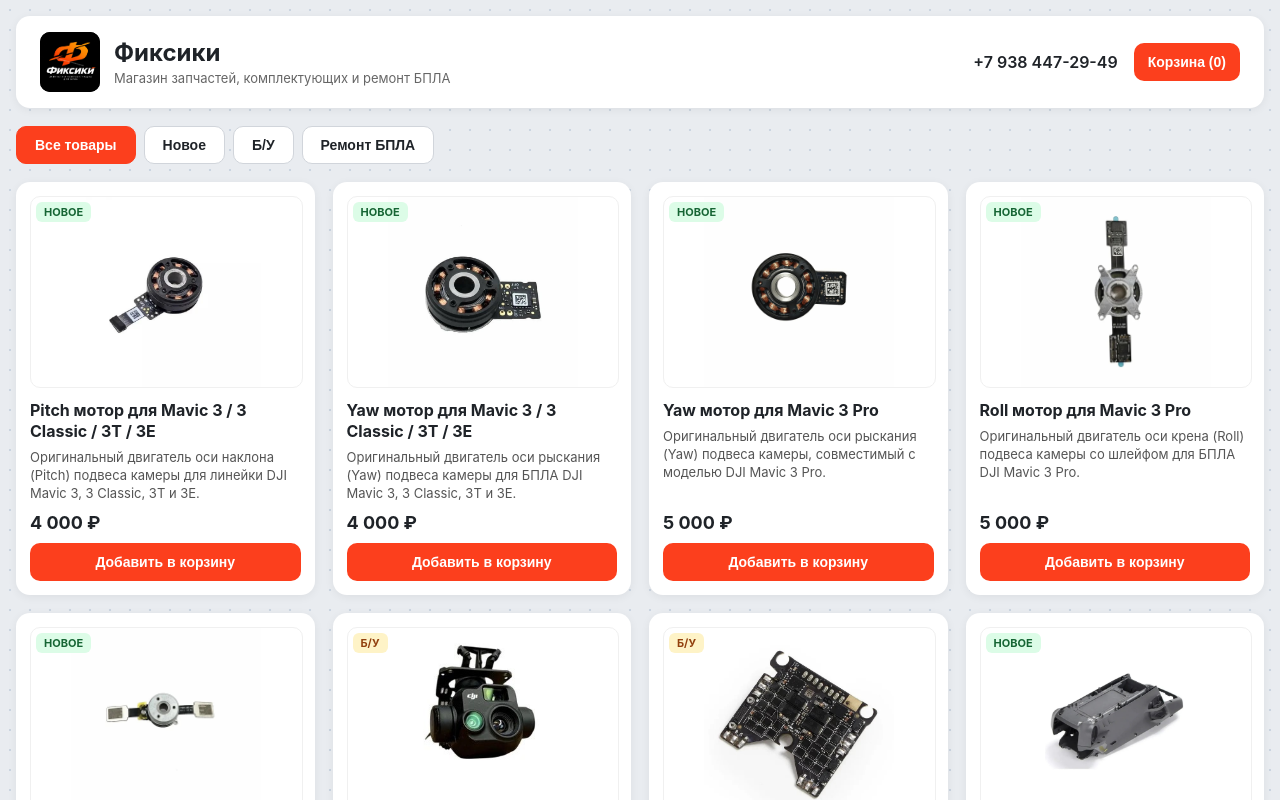
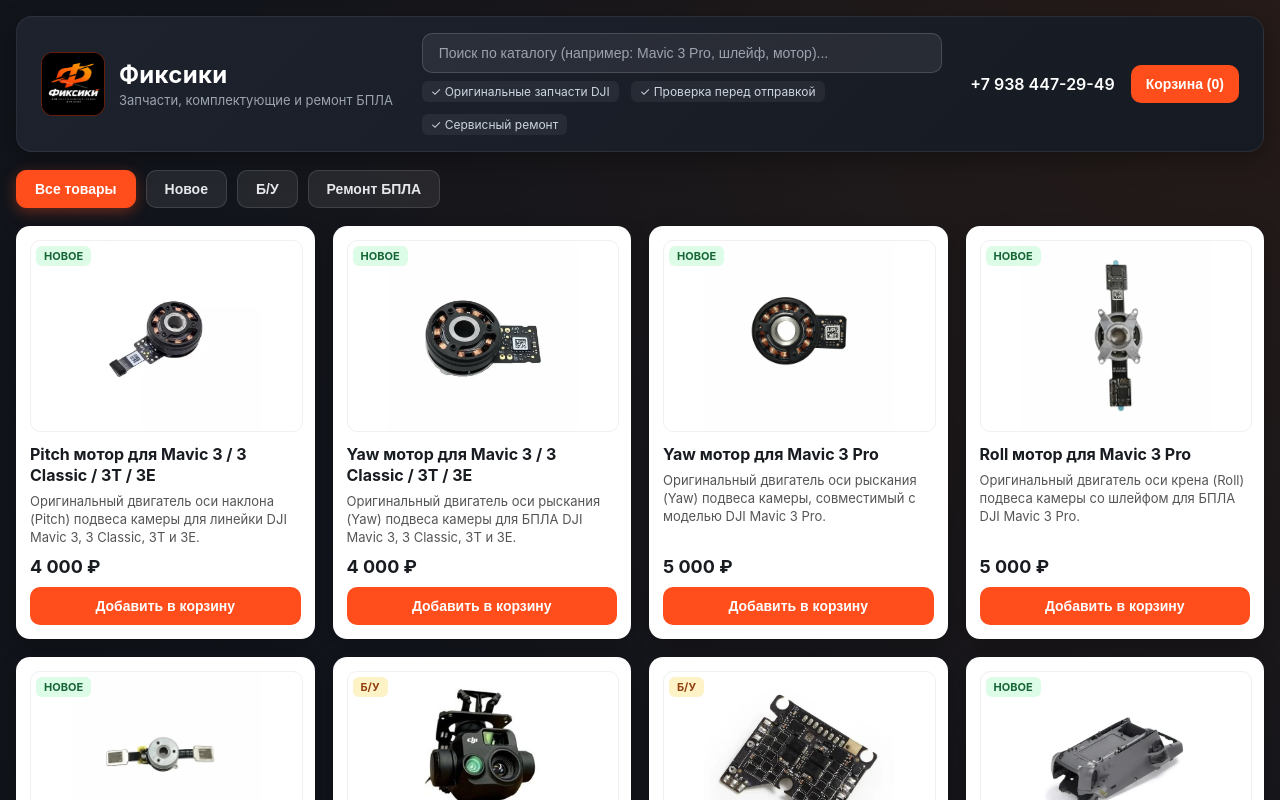
Before and after one commit to HUSK1123/fixiki-shop, a plain HTML site: page index.html in a window 1280 px wide. Both pictures are taken after a click on the button "Все товары". Shown: the top 800 px of the page. Drawn offline with Linux system fonts and the light colour scheme.

Commit message:
Update index.html

```diff
--- a/index.html
+++ b/index.html
@@ -5,23 +5,30 @@
 <meta name="viewport" content="width=device-width, initial-scale=1.0">
 <title>Фиксики — Запчасти и ремонт БПЛА</title>
 <style>
-:root{--primary:#fc3f1d;--primary-hover:#e03516;--bg:#e9ecf0;--card-bg:#fff;--text:#1f2328}
-body{font-family:-apple-system,BlinkMacSystemFont,"Segoe UI",Roboto,Arial,sans-serif;margin:0;padding:16px;background:var(--bg);background-image:radial-gradient(#cbd5e1 1px,transparent 1px);background-size:20px 20px;color:var(--text)}
+:root{--primary:#ff4d1c;--primary-hover:#e0380b;--bg:#12151c;--card-bg:#ffffff;--text:#181b20}
+body{font-family:-apple-system,BlinkMacSystemFont,"Segoe UI",Roboto,Arial,sans-serif;margin:0;padding:16px;background:radial-gradient(circle at top right,#261b18 0%,#12151c 45%,#0d0f14 100%);min-height:100vh;color:var(--text)}
 .container{max-width:1460px;margin:0 auto}
-.header{display:flex;flex-wrap:wrap;gap:15px;justify-content:space-between;align-items:center;background:var(--card-bg);padding:16px 24px;border-radius:14px;margin-bottom:18px;box-shadow:0 2px 10px rgba(0,0,0,.06)}
+.header{display:flex;flex-wrap:wrap;gap:16px;justify-content:space-between;align-items:center;background:linear-gradient(135deg,#1d222d 0%,#161a22 100%);border:1px solid rgba(255,255,255,.08);color:#fff;padding:16px 24px;border-radius:16px;margin-bottom:18px;box-shadow:0 8px 24px rgba(0,0,0,.3)}
 .brand{display:flex;align-items:center;gap:14px}
-.brand-logo{width:60px;height:60px;object-fit:contain;border-radius:10px;background:#000}
-.brand-text h1{margin:0;font-size:24px}
-.brand-text span{font-size:13px;color:#666}
+.brand-logo{width:62px;height:62px;object-fit:contain;border-radius:12px;background:#000;border:1px solid rgba(255,77,28,.4)}
+.brand-text h1{margin:0;font-size:24px;letter-spacing:.3px}
+.brand-text span{font-size:13px;color:#9ca3af}
+.header-center{flex:1;min-width:240px;max-width:520px;display:flex;flex-direction:column;gap:8px}
+.search-input{width:100%;padding:11px 16px;border-radius:10px;border:1px solid rgba(255,255,255,.15);background:rgba(255,255,255,.07);color:#fff;font-size:14px;box-sizing:border-box;outline:none;transition:border-color .15s}
+.search-input::placeholder{color:#9ca3af}
+.search-input:focus{border-color:var(--primary);background:rgba(255,255,255,.11)}
+.header-badges{display:flex;gap:12px;font-size:12px;color:#cbd5e1;flex-wrap:wrap}
+.header-badges span{background:rgba(255,255,255,.06);padding:3px 9px;border-radius:6px}
 .header-actions{display:flex;align-items:center;gap:16px;flex-wrap:wrap}
-.phone-link{text-decoration:none;color:var(--text);font-weight:600;font-size:16px}
+.phone-link{text-decoration:none;color:#fff;font-weight:600;font-size:16px;transition:color .15s}
 .phone-link:hover{color:var(--primary)}
-.filters{display:flex;gap:8px;margin-bottom:18px;flex-wrap:wrap}
-.filter-btn{background:#fff;color:var(--text);border:1px solid #d1d5db;padding:10px 18px;border-radius:10px;cursor:pointer;font-size:14px;font-weight:600}
-.filter-btn.active,.filter-btn:hover{border-color:var(--primary)}
-.filter-btn.active{background:var(--primary);color:#fff}
+.filters{display:flex;gap:10px;margin-bottom:18px;flex-wrap:wrap}
+.filter-btn{background:rgba(255,255,255,.08);color:#e5e7eb;border:1px solid rgba(255,255,255,.12);padding:10px 18px;border-radius:10px;cursor:pointer;font-size:14px;font-weight:600;transition:all .15s}
+.filter-btn:hover{border-color:var(--primary);color:#fff}
+.filter-btn.active{background:var(--primary);color:#fff;border-color:var(--primary);box-shadow:0 4px 14px rgba(255,77,28,.35)}
 .products{display:grid;grid-template-columns:repeat(auto-fill,minmax(250px,1fr));gap:18px}
-.card{position:relative;background:var(--card-bg);border-radius:14px;padding:14px;display:flex;flex-direction:column;justify-content:space-between;box-shadow:0 2px 10px rgba(0,0,0,.06)}
+.card{position:relative;background:var(--card-bg);border-radius:14px;padding:14px;display:flex;flex-direction:column;justify-content:space-between;box-shadow:0 6px 18px rgba(0,0,0,.22);transition:transform .15s}
+.card:hover{transform:translateY(-3px)}
 .badge{position:absolute;top:20px;left:20px;padding:3px 8px;border-radius:6px;font-size:11px;font-weight:700;text-transform:uppercase}
 .badge-new{background:#dcfce7;color:#166534}
 .badge-used{background:#fef3c7;color:#92400e}
@@ -29,25 +36,31 @@ body{font-family:-apple-system,BlinkMacSystemFont,"Segoe UI",Roboto,Arial,sans-s
 .card h3{margin:12px 0 6px;font-size:16px;line-height:1.3}
 .card p{color:#555;font-size:13px;line-height:1.4;flex-grow:1;margin:0 0 10px}
 .price{font-size:18px;font-weight:700;margin-bottom:10px}
-.btn{background:var(--primary);color:#fff;border:none;padding:11px 14px;border-radius:10px;cursor:pointer;font-size:14px;font-weight:600;text-decoration:none;display:inline-block;text-align:center}
+.btn{background:var(--primary);color:#fff;border:none;padding:11px 15px;border-radius:10px;cursor:pointer;font-size:14px;font-weight:600;text-decoration:none;display:inline-block;text-align:center;transition:transform .08s,background .15s}
 .btn:hover{background:var(--primary-hover)}
+.btn:active{transform:scale(.97)}
 .btn-secondary{background:#e5e7eb;color:#1f2328;margin-top:8px}
-.repair-box{display:none;background:var(--card-bg);border-radius:14px;padding:24px;box-shadow:0 2px 10px rgba(0,0,0,.06)}
+.repair-box{display:none;background:var(--card-bg);border-radius:14px;padding:24px;box-shadow:0 6px 18px rgba(0,0,0,.22)}
 .repair-box h2{margin-top:0;font-size:22px}
-.price-notice{background:#fff7ed;border-left:4px solid #fc3f1d;color:#7c2d12;padding:14px 16px;border-radius:8px;margin:16px 0;font-size:14px;line-height:1.5;font-weight:500}
+.price-notice{background:#fff7ed;border-left:4px solid var(--primary);color:#7c2d12;padding:14px 16px;border-radius:8px;margin:16px 0;font-size:14px;line-height:1.5;font-weight:500}
 .price-table{width:100%;border-collapse:collapse;margin:18px 0}
 .price-table tr{border-bottom:1px solid #e5e7eb}
 .price-table tr:nth-child(even){background:#f9fafb}
 .price-table td{padding:14px 12px;font-size:15px}
 .price-table td.cost{font-weight:700;text-align:right;white-space:nowrap;color:var(--primary);font-size:16px}
-.footer{text-align:center;margin-top:36px;padding:18px;color:#555;font-size:14px;background:rgba(255,255,255,.7);border-radius:12px}
-.modal{display:none;position:fixed;top:0;left:0;width:100%;height:100%;background:rgba(0,0,0,.55);justify-content:center;align-items:center;z-index:1000}
+.footer{text-align:center;margin-top:36px;padding:18px;color:#9ca3af;font-size:14px;background:rgba(255,255,255,.05);border:1px solid rgba(255,255,255,.08);border-radius:12px}
+.footer a{color:#fff}
+.modal{display:none;position:fixed;top:0;left:0;width:100%;height:100%;background:rgba(0,0,0,.7);justify-content:center;align-items:center;z-index:1000}
 .modal-content{background:#fff;padding:22px;border-radius:16px;width:90%;max-width:460px;max-height:85vh;overflow-y:auto}
 .cart-item{display:flex;justify-content:space-between;align-items:center;margin-bottom:12px;border-bottom:1px solid #eee;padding-bottom:10px;font-size:14px}
 .remove-btn{background:none;border:none;color:#d93025;cursor:pointer;font-size:16px;margin-left:8px}
 .input-group{margin:12px 0}
 .input-group input{width:100%;padding:10px;border:1px solid #ccc;border-radius:8px;box-sizing:border-box;font-size:14px}
 .support-note{font-size:13px;color:#666;margin-top:12px;text-align:center}
+@media(max-width:768px){
+.header-center{order:3;max-width:100%;width:100%}
+.header-badges{display:none}
+}
 @media(max-width:600px){
 body{padding:10px}
 .header{padding:12px 14px;margin-bottom:12px}
@@ -72,18 +85,26 @@ body{padding:10px}
 <div class="header">
 <div class="brand">
 <img src="logo.jpg" alt="Логотип Фиксики" class="brand-logo">
-<div class="brand-text"><h1>Фиксики</h1><span>Магазин запчастей, комплектующих и ремонт БПЛА</span></div>
+<div class="brand-text"><h1>Фиксики</h1><span>Запчасти, комплектующие и ремонт БПЛА</span></div>
+</div>
+<div class="header-center">
+<input type="text" id="search-input" class="search-input" placeholder="Поиск по каталогу (например: Mavic 3 Pro, шлейф, мотор)..." oninput="handleSearch()">
+<div class="header-badges">
+<span>✓ Оригинальные запчасти DJI</span>
+<span>✓ Проверка перед отправкой</span>
+<span>✓ Сервисный ремонт</span>
+</div>
 </div>
 <div class="header-actions">
 <a href="tel:+79384472949" class="phone-link">+7 938 447-29-49</a>
-<button class="btn" onclick="toggleCart()">Корзина (<span id="cart-count">0</span>)</button>
+<button class="btn" onclick="playClick(620);toggleCart()">Корзина (<span id="cart-count">0</span>)</button>
 </div>
 </div>
 <div class="filters">
-<button class="filter-btn active" onclick="setFilter('all', this)">Все товары</button>
-<button class="filter-btn" onclick="setFilter('new', this)">Новое</button>
-<button class="filter-btn" onclick="setFilter('used', this)">Б/У</button>
-<button class="filter-btn" onclick="showRepair(this)">Ремонт БПЛА</button>
+<button class="filter-btn active" onclick="playClick(520);setFilter('all', this)">Все товары</button>
+<button class="filter-btn" onclick="playClick(520);setFilter('new', this)">Новое</button>
+<button class="filter-btn" onclick="playClick(520);setFilter('used', this)">Б/У</button>
+<button class="filter-btn" onclick="playClick(520);showRepair(this)">Ремонт БПЛА</button>
 </div>
 <div class="products" id="product-list"></div>
 <div class="repair-box" id="repair-section">
@@ -98,7 +119,7 @@ body{padding:10px}
 <tr><td>Замена ESC платы или GPS модуля и шлейфов на них</td><td class="cost">1 000 ₽</td></tr>
 <tr><td>Замена датчиков или шлейфов на датчики</td><td class="cost">1 000 ₽</td></tr>
 </table>
-<a href="tel:+79384472949" class="btn">Записаться на ремонт: +7 938 447-29-49</a>
+<a href="tel:+79384472949" class="btn" onclick="playClick(680)">Записаться на ремонт: +7 938 447-29-49</a>
 </div>
 <div class="footer">Магазин запчастей и ремонт БПЛА «Фиксики» • Телефон: <a href="tel:+79384472949" class="phone-link">+7 938 447-29-49</a></div>
 </div>
@@ -109,12 +130,25 @@ body{padding:10px}
 <h4>Итого к оплате: <span id="cart-total">0</span> ₽</h4>
 <div class="input-group"><input type="text" id="customer-name" placeholder="Ваше имя"></div>
 <div class="input-group"><input type="tel" id="customer-phone" placeholder="Ваш телефон или MAX для связи"></div>
-<button class="btn" style="width:100%" onclick="checkout()">Оплатить заказ</button>
-<button class="btn btn-secondary" style="width:100%" onclick="toggleCart()">Продолжить покупки</button>
+<button class="btn" style="width:100%" onclick="playClick(740);checkout()">Оплатить заказ</button>
+<button class="btn btn-secondary" style="width:100%" onclick="playClick(420);toggleCart()">Продолжить покупки</button>
 <div class="support-note">Вопросы по подбору запчастей и ремонту: <a href="tel:+79384472949">+7 938 447-29-49</a></div>
 </div>
 </div>
 <script>
+let audioCtx=null;
+function playClick(freq){
+try{
+if(!audioCtx)audioCtx=new(window.AudioContext||window.webkitAudioContext)();
+const osc=audioCtx.createOscillator(),gain=audioCtx.createGain();
+osc.type='sine';osc.frequency.setValueAtTime(freq||580,audioCtx.currentTime);
+osc.frequency.exponentialRampToValueAtTime(180,audioCtx.currentTime+0.045);
+gain.gain.setValueAtTime(0.08,audioCtx.currentTime);
+gain.gain.exponentialRampToValueAtTime(0.001,audioCtx.currentTime+0.045);
+osc.connect(gain);gain.connect(audioCtx.destination);
+osc.start();osc.stop(audioCtx.currentTime+0.045);
+}catch(e){}
+}
 const products = [
 {id:1,condition:"new",name:"Pitch мотор для Mavic 3 / 3 Classic / 3T / 3E",desc:"Оригинальный двигатель оси наклона (Pitch) подвеса камеры для линейки DJI Mavic 3, 3 Classic, 3T и 3E.",price:4000,img:"16da6a69-d65d-430f-9086-b4552ec50af9.jpg"},
 {id:2,condition:"new",name:"Yaw мотор для Mavic 3 / 3 Classic / 3T / 3E",desc:"Оригинальный двигатель оси рыскания (Yaw) подвеса камеры для БПЛА DJI Mavic 3, 3 Classic, 3T и 3E.",price:4000,img:"022662dd-4a0b-43c9-889b-8ce42eb367eb.jpg"},
@@ -131,7 +165,13 @@ const products = [
 {id:13,condition:"new",name:"Шлейф (косичка) для Mavic 3 Pro",desc:"Новый оригинальный коаксиальный шлейф подвеса и тройного модуля камер для DJI Mavic 3 Pro.",price:2300,img:"31b644ba-1e47-4b81-9da1-adfd8457581e.jpg"},
 {id:14,condition:"new",name:"Шлейф (косичка) для Mavic 3T",desc:"Новый оригинальный коаксиальный шлейф блока камер и тепловизора для DJI Mavic 3 Thermal.",price:2300,img:"066c5ae4-adb1-4814-b24d-2fb52d37cf15.jpg"}
 ];
-let cart=[],currentFilter='all';
+let cart=[],currentFilter='all',searchQuery='';
+function handleSearch(){
+searchQuery=document.getElementById('search-input').value.trim().toLowerCase();
+document.getElementById('repair-section').style.display='none';
+document.getElementById('product-list').style.display='grid';
+renderProducts();
+}
 function setFilter(f,btn){
 currentFilter=f;
 document.querySelectorAll('.filter-btn').forEach(b=>b.classList.remove('active'));
@@ -148,7 +188,11 @@ document.getElementById('repair-section').style.display='block';
 }
 function renderProducts(){
 const list=document.getElementById('product-list');list.innerHTML='';
-const filtered=currentFilter==='all'?products:products.filter(p=>p.condition===currentFilter);
+const filtered=products.filter(p=>{
+const matchCond=currentFilter==='all'||p.condition===currentFilter;
+const matchSearch=!searchQuery||p.name.toLowerCase().includes(searchQuery)||p.desc.toLowerCase().includes(searchQuery);
+return matchCond&&matchSearch;
+});
 filtered.forEach(p=>{
 const card=document.createElement('div');card.className='card';
 const badge=document.createElement('span');badge.className='badge '+(p.condition==='new'?'badge-new':'badge-used');badge.textContent=p.condition==='new'?'Новое':'Б/У';
@@ -156,7 +200,7 @@ const img=document.createElement('img');img.src=p.img;img.alt=p.name;
 const h3=document.createElement('h3');h3.textContent=p.name;
 const desc=document.createElement('p');desc.textContent=p.desc;
 const price=document.createElement('div');price.className='price';price.textContent=p.price.toLocaleString('ru-RU')+' ₽';
-const btn=document.createElement('button');btn.className='btn';btn.textContent='Добавить в корзину';btn.onclick=()=>addToCart(p.id);
+const btn=document.createElement('button');btn.className='btn';btn.textContent='Добавить в корзину';btn.onclick=()=>{playClick(720);addToCart(p.id)};
 card.append(badge,img,h3,desc,price,btn);list.appendChild(card);
 });
 }
@@ -169,7 +213,7 @@ else{cart.forEach((item,i)=>{
 const row=document.createElement('div');row.className='cart-item';
 const n=document.createElement('span');n.textContent=item.name;
 const r=document.createElement('span');const b=document.createElement('b');b.textContent=item.price.toLocaleString('ru-RU')+' ₽ ';
-const del=document.createElement('button');del.className='remove-btn';del.textContent='✕';del.onclick=()=>removeFromCart(i);
+const del=document.createElement('button');del.className='remove-btn';del.textContent='✕';del.onclick=()=>{playClick(360);removeFromCart(i)};
 r.append(b,del);row.append(n,r);box.appendChild(row);
 })}
 document.getElementById('cart-total').innerText=cart.reduce((s,i)=>s+i.price,0).toLocaleString('ru-RU');
```
